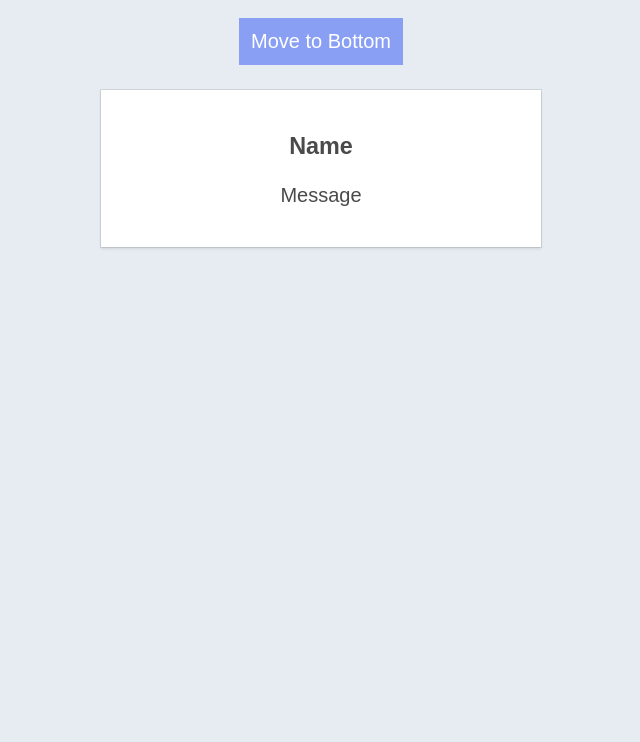
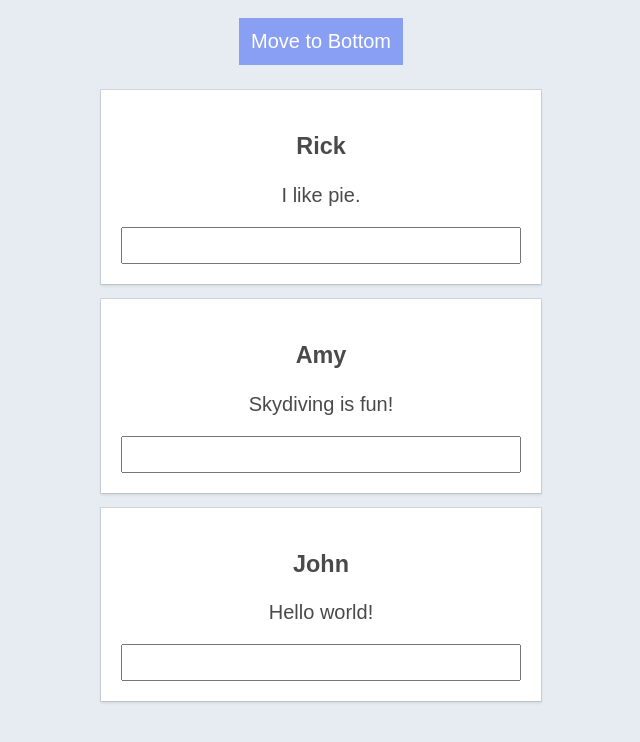
Before and after one commit to betogroo/udemy_vue_developer, a plain HTML site: page index.html in a window 1280 px wide. Both pictures are taken after a click on the button "Move to Bottom". Shown: the whole page, without its empty margins (319-959 px from the left). Drawn offline with nearby package versions, Linux system fonts and the light colour scheme.

Commit message:
lesson32 ends

```diff
--- a/app.js
+++ b/app.js
@@ -3,18 +3,24 @@ let vm = Vue.createApp({
     return {
       people: [
         {
-          name: 'John',
-          message: 'Hello world!'
+          name: "John",
+          message: "Hello world!",
         },
         {
-          name: 'Rick',
-          message: 'I like pie.'
+          name: "Rick",
+          message: "I like pie.",
         },
         {
-          name: 'Amy',
-          message: 'Skydiving is fun!'
-        }
-      ]
-    }
-  }
-}).mount('#app')
+          name: "Amy",
+          message: "Skydiving is fun!",
+        },
+      ],
+    };
+  },
+  methods: {
+    move() {
+      const first = this.people.shift();
+      this.people.push(first);
+    },
+  },
+}).mount("#app");
--- a/index.html
+++ b/index.html
@@ -8,10 +8,11 @@
 
 <body>
   <div id="app">
-    <button type="button" class="move">Move to Bottom</button>
-    <div class="card">
-      <h3>Name</h3>
-      <p>Message</p>
+    <button @click="move()" type="button" class="move">Move to Bottom</button>
+    <div class="card" v-for="person in people" :key="person.name">
+      <h3>{{person.name}}</h3>
+      <p>{{person.message}}</p>
+      <input type="text">
     </div>
   </div>
 
```
